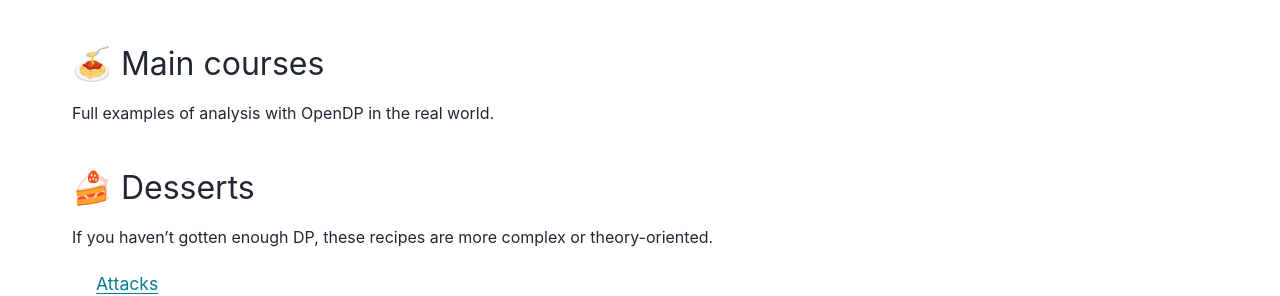
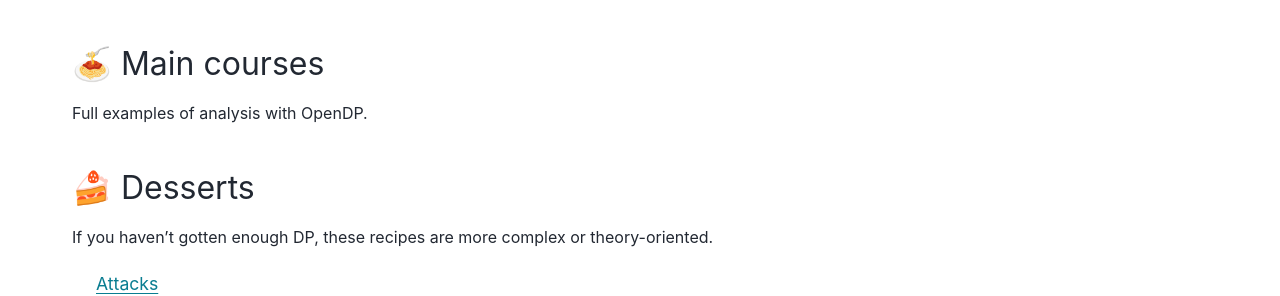
Before and after one commit to opendp/opendp-cookbook, a Sphinx documentation site: the page built from source/index.md, in a window 1280 px wide and 1073 px high. Shown: the part 460-756 px from the top of the window. Built offline with Sphinx 7.4.7 and the PyData theme 0.15.4, drawn with Linux system fonts in a browser that asks for light colours; pages that are not in the unit, such as notebooks, are missing from menus.

```diff
--- a/source/main/blurb.txt
+++ b/source/main/blurb.txt
@@ -1 +1 @@
-Full examples of analysis with OpenDP in the real world.
+Full examples of analysis with OpenDP.
```
Also changed, not shown: source/main/dp-wizard-stats.py (+8 -0 lines).
